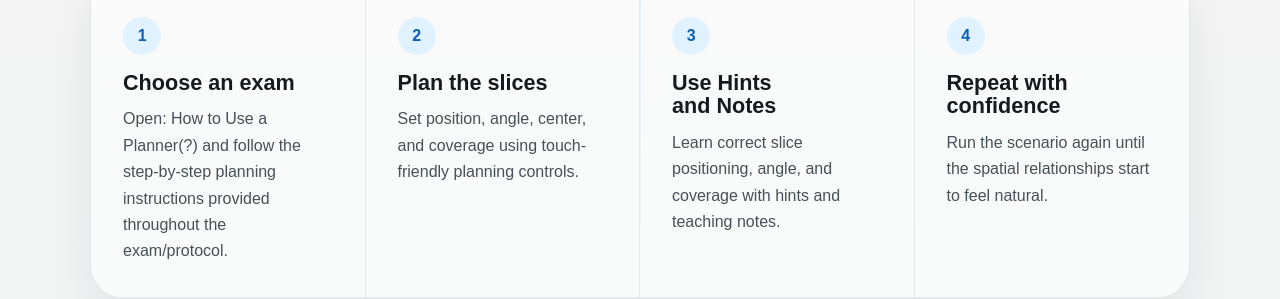
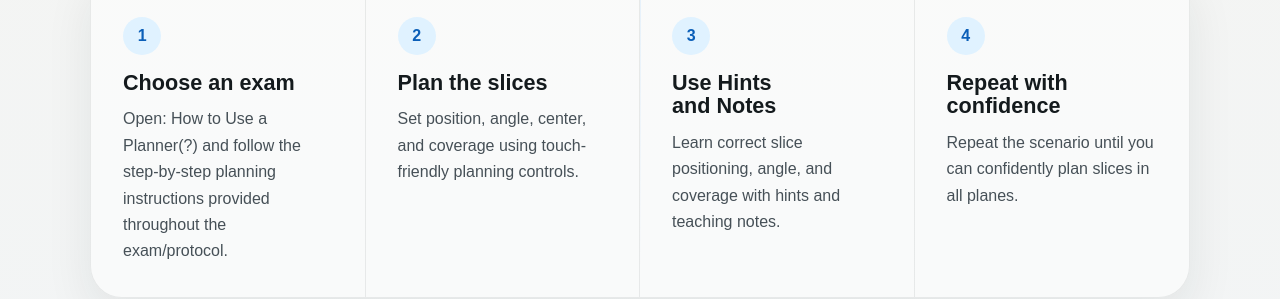
Before and after one commit to shahnoza77/mriplanapp-website, a Next.js app: page / in a window 1280 px wide. Shown: the part 3480-3779 px from the top of the page. Built offline with nearby package versions, Linux system fonts and the light colour scheme; a web font is replaced by a local one.

Commit message:
Update content.ts

```diff
--- a/data/content.ts
+++ b/data/content.ts
@@ -100,7 +100,7 @@ export const processSteps = [
   },
   {
     title: "Repeat with confidence",
-    text: "Run the scenario again until the spatial relationships start to feel natural.",
+    text: "Repeat the scenario until you can confidently plan slices in all planes.",
   },
 ];
 
```
